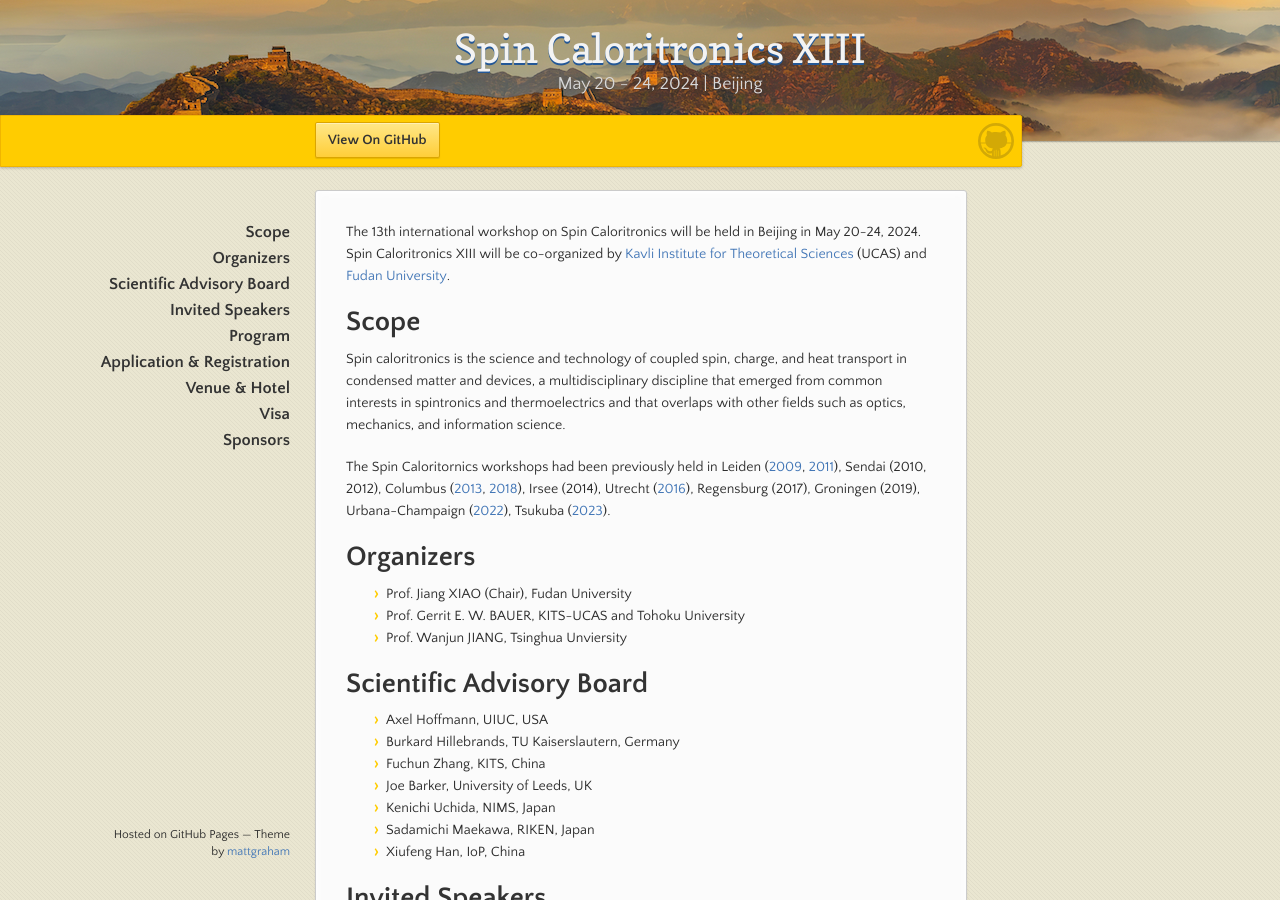
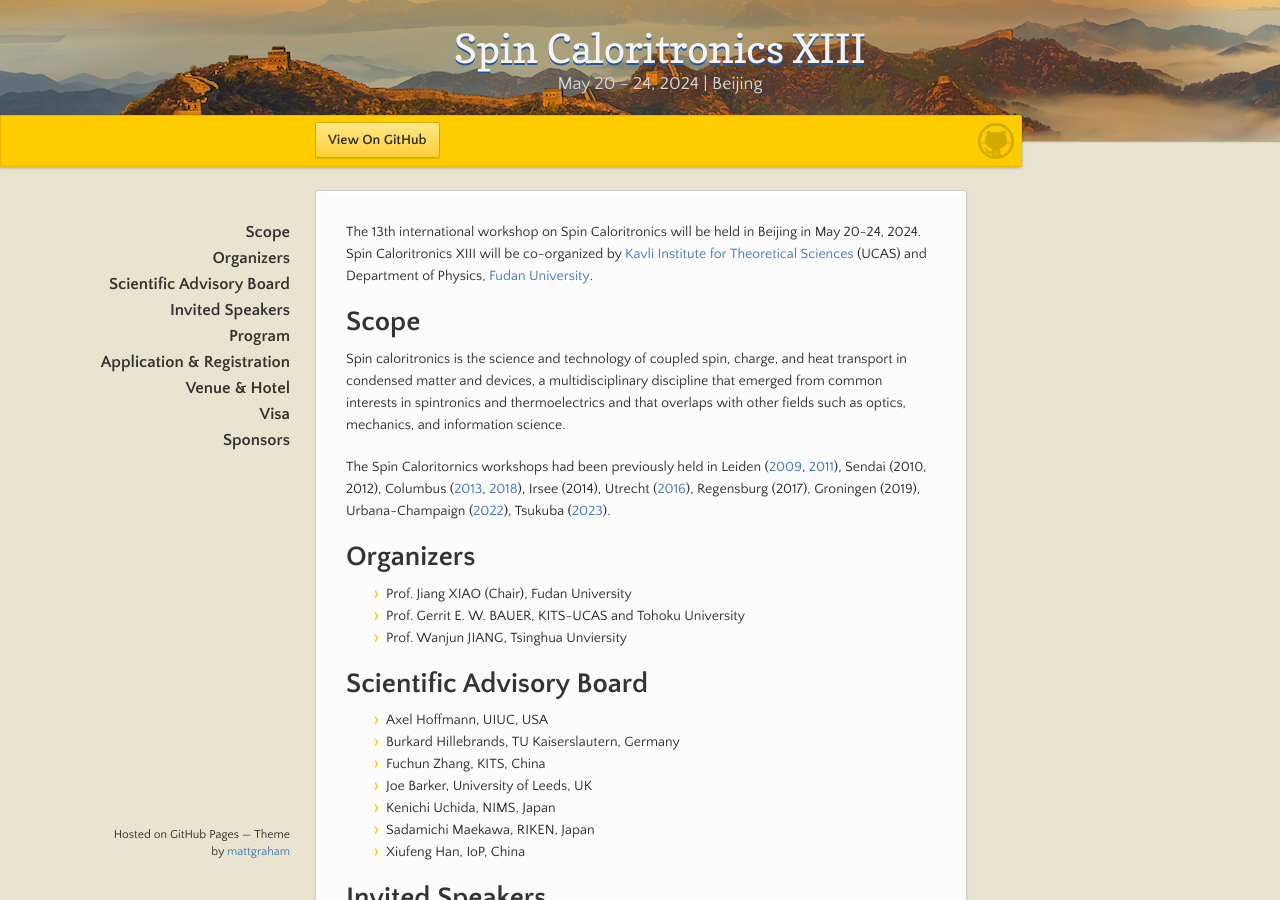
Before and after one commit to spincaloritronics/spincaloritronics.github.io, a Jekyll site: the page built from index.md, in a window 1280 px wide and 900 px high. Built offline with Jekyll 4.4.1, drawn with Linux system fonts in a browser that asks for light colours; our own code applies the rules of GitHub Pages for plain Markdown files.

Commit message:
Update index.md

```diff
--- a/index.md
+++ b/index.md
@@ -1,4 +1,4 @@
-The 13th international workshop on Spin Caloritronics will be held in Beijing in May 20-24, 2024. Spin Caloritronics XIII will be co-organized by [Kavli Institute for Theoretical Sciences](https://kits.ucas.ac.cn/) (UCAS) and [Fudan University](https://www.fudan.edu.cn).
+The 13th international workshop on Spin Caloritronics will be held in Beijing in May 20-24, 2024. Spin Caloritronics XIII will be co-organized by [Kavli Institute for Theoretical Sciences](https://kits.ucas.ac.cn/) (UCAS) and Department of Physics, [Fudan University](https://www.fudan.edu.cn).
 
 # Scope
 
```
